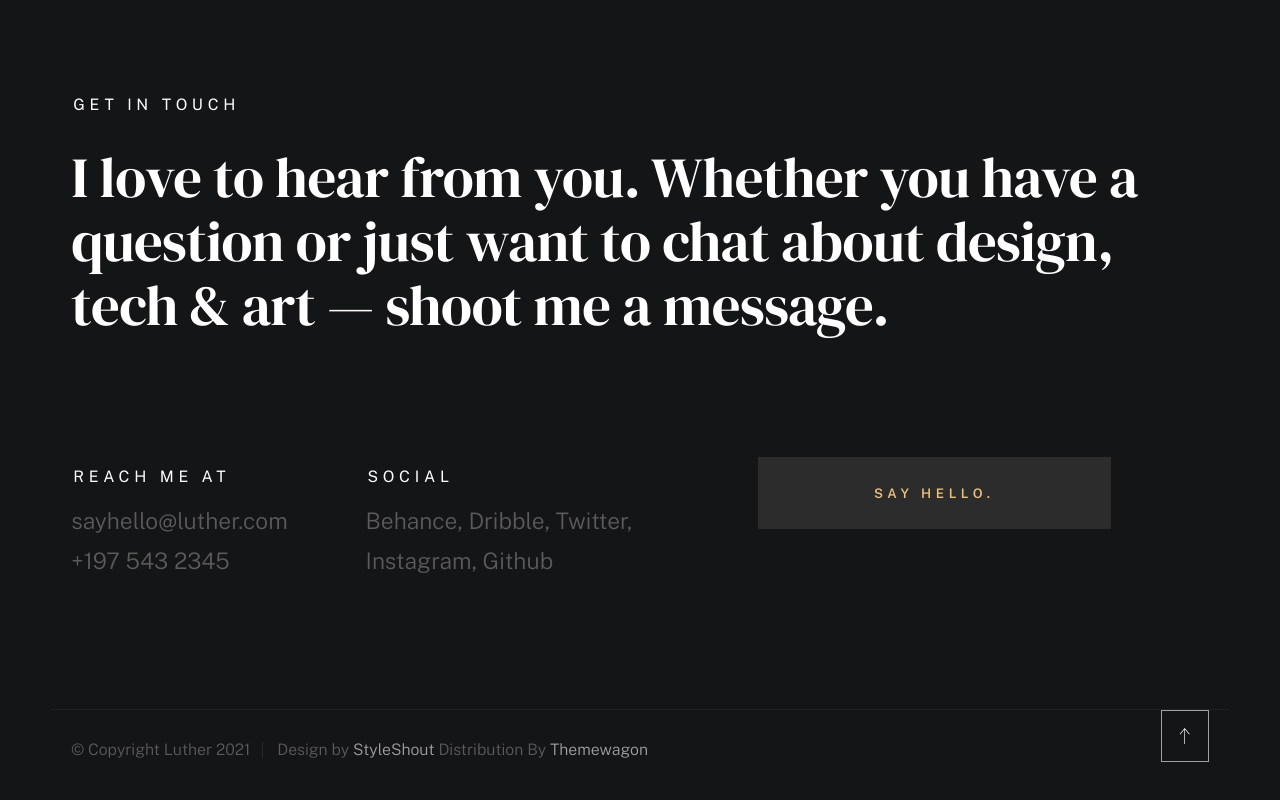
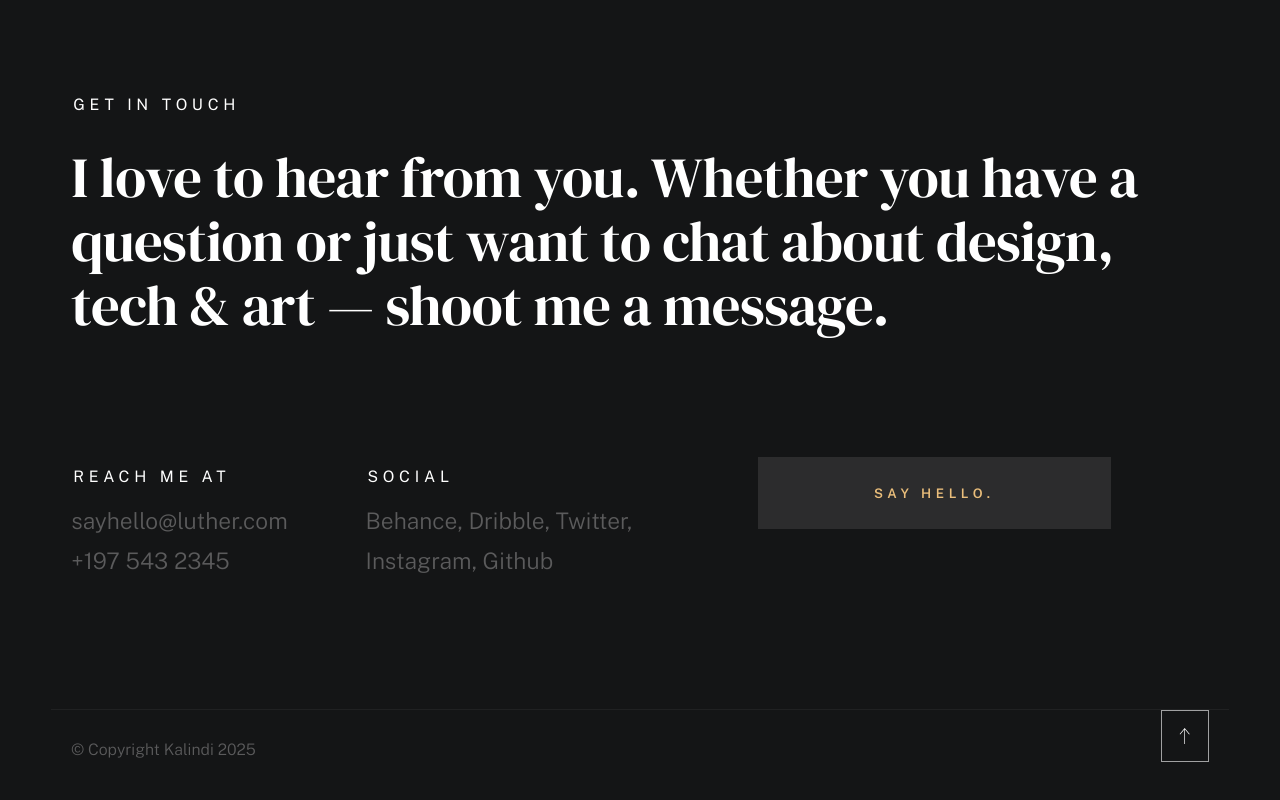
Before and after one commit to Kalindie/Kali, a plain HTML site: page index.html in a window 1280 px wide. Shown: the part 4907-5707 px from the top of the page. Drawn offline with nearby package versions, Linux system fonts and the light colour scheme; a web font is replaced by a local one.

Commit message:
Update index.html

```diff
--- a/index.html
+++ b/index.html
@@ -630,8 +630,8 @@
 
             <div class="row">
                 <div class="column ss-copyright">
-                    <span>© Copyright Luther 2021</span>
-                    <span>Design by <a href="https://www.styleshout.com/">StyleShout</a> Distribution By <a href="https://themewagon.com">Themewagon</a></span>
+                    <span>© Copyright Kalindi 2025</span>
+                    <!-- <span>Design by <a href="https://www.styleshout.com/">StyleShout</a> Distribution By <a href="https://themewagon.com">Themewagon</a></span>-->
                 </div>
 
                 <div class="ss-go-top">
```
